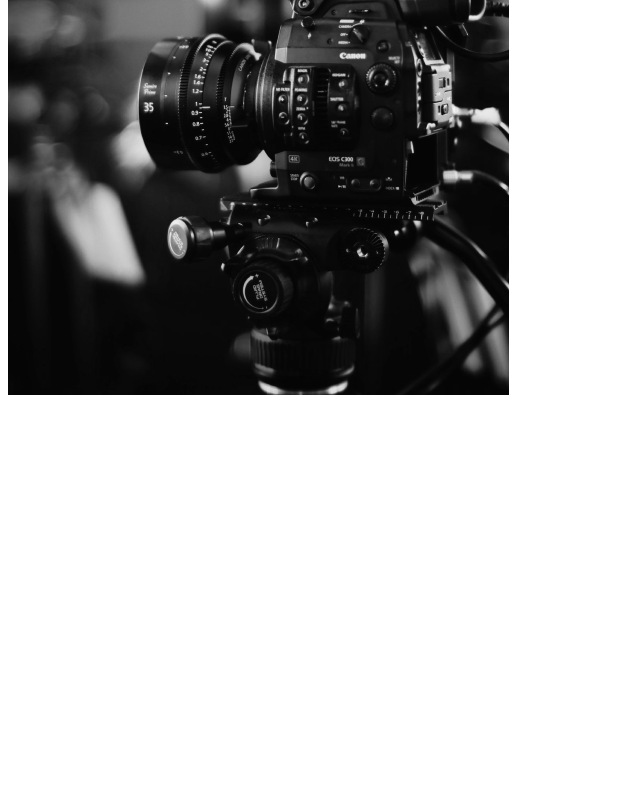
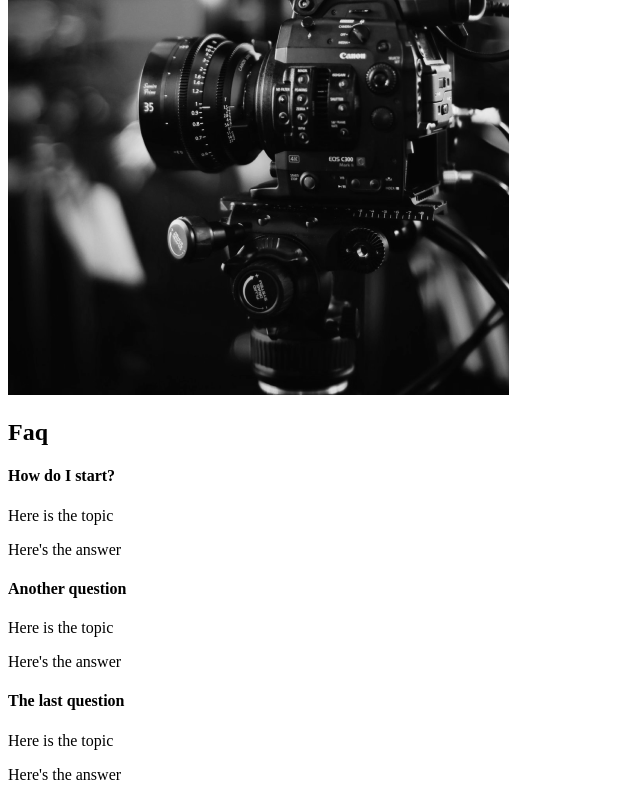
Before and after one commit to RuariDouglas/React-Portfolio, a React (Create React App) app: page / in a window 1280 px wide. Shown: the part 1987-2787 px from the top of the page, without its empty margins (0-640 px from the left). Before the commit the page ends 2394 px from the top, so only its background shows below. Built offline with nearby package versions, Linux system fonts and the light colour scheme.

Commit message:
Faq Section

```diff
--- /dev/null
+++ b/src/components/FaqSection.js
@@ -0,0 +1,35 @@
+import React from "react";
+
+const FaqSection = () => {
+  return (
+    <div className="faq">
+      <h2>Faq</h2>
+      {/* Question */}
+      <div className="question">
+        <h4>How do I start?</h4>
+        <div className="answer">
+          <p>Here is the topic</p>
+          <p>Here's the answer</p>
+        </div>
+      </div>
+      {/* Question */}
+      <div className="question">
+        <h4>Another question</h4>
+        <div className="answer">
+          <p>Here is the topic</p>
+          <p>Here's the answer</p>
+        </div>
+      </div>
+      {/* Question */}
+      <div className="question">
+        <h4>The last question</h4>
+        <div className="answer">
+          <p>Here is the topic</p>
+          <p>Here's the answer</p>
+        </div>
+      </div>
+    </div>
+  );
+};
+
+export default FaqSection;
--- a/src/pages/AboutUs.js
+++ b/src/pages/AboutUs.js
@@ -1,11 +1,13 @@
 import React from "react";
 import AboutSection from "../components/AboutSection";
 import ServicesSection from "../components/ServicesSection";
+import FaqSection from "../components/FaqSection";
 const AboutUs = () => {
   return (
     <>
       <AboutSection />
       <ServicesSection />
+      <FaqSection />
     </>
   );
 };
```
Also changed, not shown: 1 other file (tests, documents, lock files or other folders).
